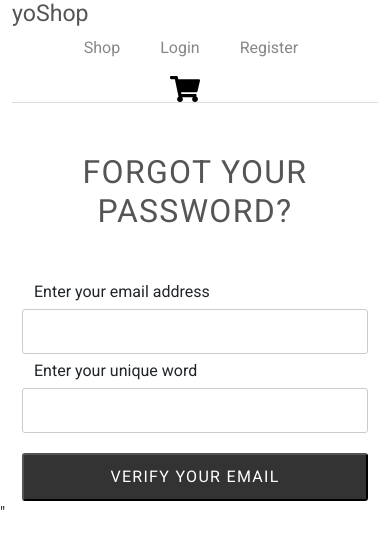
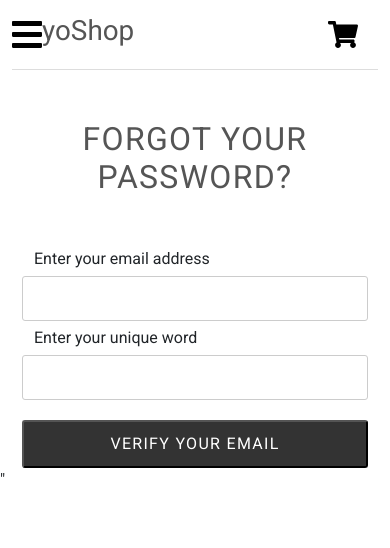
Before and after one commit to yoShop4711/multi, a React (Create React App) app in the folder client/: page /forgot in a window 390 px wide. Shown: the top 548 px of the page. Built offline with nearby package versions, Linux system fonts and the light colour scheme.

Commit message:
some ads

```diff
--- a/client/src/components/header/Header.js
+++ b/client/src/components/header/Header.js
@@ -44,26 +44,25 @@ function Header() {
 
 
 
-    // const styleMenu = {
-    //     left: menu ? 0 : "-100%"
-    // }
+    const styleMenu = {
+        left: menu ? 0 : "-100%"
+    }
 
     return (
         <header>
-            <div className="menu" >
+            <div className="menu" onClick={() => setMenu(!menu) } >
                 <img src={Menu} alt="menu" width="30" />
             </div>
 
             <div className="logo">
-                <h3>
+                <h1>
                  <Link to="/"> yoShop </Link>
-                </h3>
+                </h1>
             </div>
 
-            <ul>
+            <ul style={styleMenu}>
                 <li> <Link to="/">Shop</Link> </li>
-                { isLogged ? loggedRouter() : <li> <Link to="/login">Login</Link> </li> }
-                <li> <Link to="/register">Register</Link> </li>
+                { isLogged ? loggedRouter() : <li> <Link to="/login">Login ✥ Register </Link> </li> }
 
 
 
@@ -71,7 +70,8 @@ function Header() {
 
 
 
-                <li >
+
+                <li onClick={() => setMenu(!menu)} >
                     <img src={Close} alt="close" width="30" className="menu" />
                 </li>
 
--- a/client/src/index.css
+++ b/client/src/index.css
@@ -9,3 +9,79 @@ code {
   font-family: source-code-pro, Menlo, Monaco, Consolas, 'Courier New',
     monospace;
 }
+
+
+@media (max-width: 820px){
+  header .logo{
+    min-width: 115px;
+    flex: none;
+  }
+  header ul{
+   padding: 10px 0;
+  }
+}
+@media (max-width: 720px){
+  header ul{
+   position: fixed;
+   top:0;
+   left: -100%;
+   width: 100%;
+   height: 100vh;
+   background: white;
+   display: flex;
+   flex-direction: column;
+   justify-content: space-around;
+   align-items: center;
+   opacity: 0.98;
+   z-index: 99;
+   transition: 0.5s ease-in;
+  }
+  header .menu{
+    display: block;
+    cursor: pointer;
+  }
+  header ul li .menu{
+    position: absolute;
+    top:20px;
+    right: 20px;
+  }
+  header{
+    justify-content: space-between;
+  }
+}
+
+@media (max-width: 570px){
+  .filter_menu .row span{
+    display: none;
+  }
+}
+
+@media (max-width: 500px){
+  .App{
+    padding: 0 10px;
+  }
+  .detail{
+    font-size: 100%;
+    padding: 0;
+  }
+  .filter_menu input{
+    margin: 0;
+  }
+  .filter_menu .sort{
+    flex: 1;
+  }
+  .filter_menu .sort select{
+    width: 100%;
+    min-width: 290px;
+    margin: 5px 0;
+  }
+  .login-page{
+    padding: 30px 15px;
+  }
+  .delete-all{
+    margin: 20px 0;
+  }
+  .create_product .upload{
+    margin: 20px 0;
+  }
+}
```
